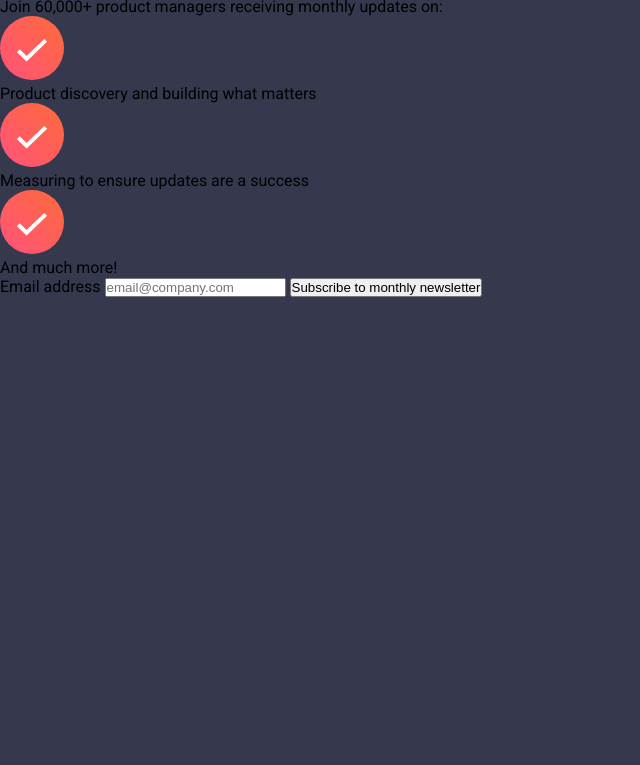
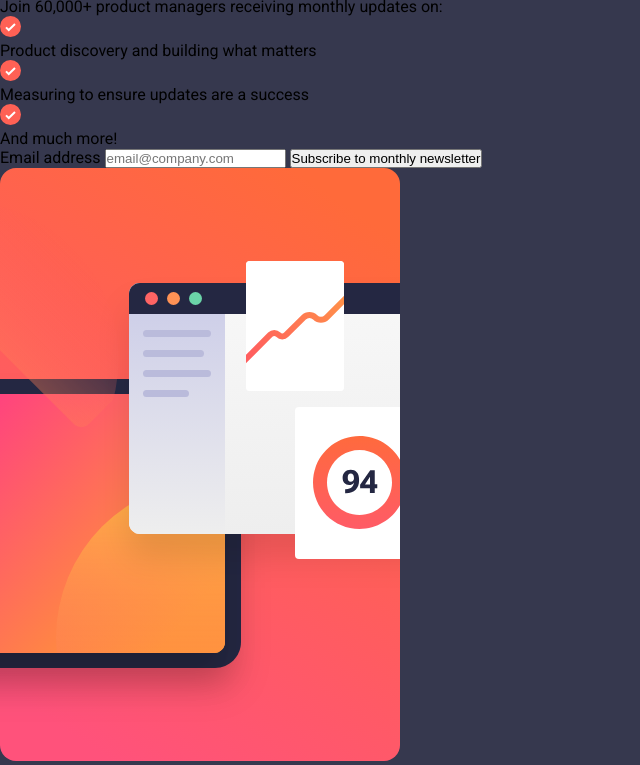
Before and after one commit to Nsoro-Allan/newsletter-signup-main, a plain HTML site: page index.html in a window 1280 px wide. Shown: the part 41-806 px from the top of the page, without its empty margins (0-640 px from the left). Drawn offline with Linux system fonts and the light colour scheme.

Commit message:
changes made....

```diff
--- a/index.html
+++ b/index.html
@@ -23,7 +23,7 @@
 
           <div class="list-item">
 
-            <img src="./assets/images/icon-success.svg" alt="Success">
+            <img src="./assets/images/icon-list.svg" alt="List-Icon">
 
             <p>Product discovery and building what matters</p>
 
@@ -31,7 +31,7 @@
 
           <div class="list-item">
 
-            <img src="./assets/images/icon-success.svg" alt="Success">
+            <img src="./assets/images/icon-list.svg" alt="List-Icon">
 
             <p>Measuring to ensure updates are a success</p>
 
@@ -39,7 +39,7 @@
 
           <div class="list-item">
 
-            <img src="./assets/images/icon-success.svg" alt="Success">
+            <img src="./assets/images/icon-list.svg" alt="List-Icon">
 
             <p>And much more!</p>
 
@@ -47,7 +47,7 @@
 
         </div>
 
-        <form action="" method="post">
+        <form action="./success.html" method="post">
 
           <label for="">Email address</label>
 
@@ -62,6 +62,8 @@
     </div>
 
     <div class="right-container">
+
+      <img src="./assets/images/illustration-sign-up-desktop.svg" alt="Illustration Image">
 
     </div>
 
--- a/style.css
+++ b/style.css
@@ -9,3 +9,5 @@ body{
     font-family: "Roboto", sans-serif;
     background: hsl(235, 18%, 26%);
 }
+
+.main
```
